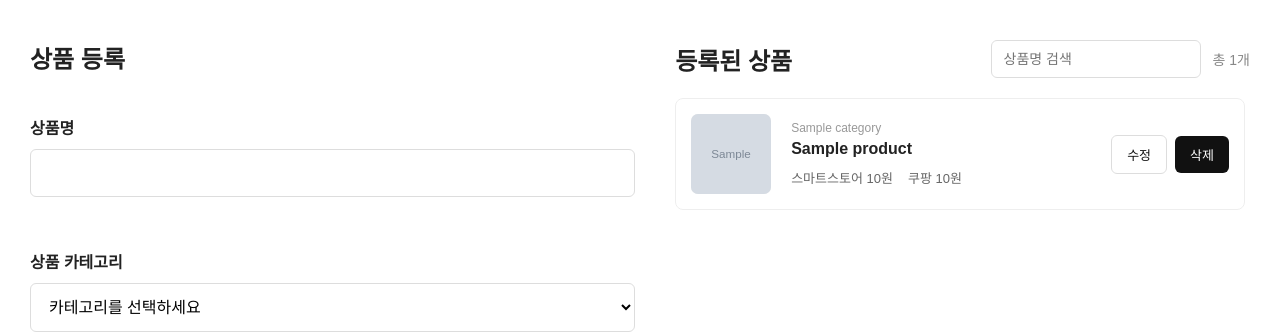
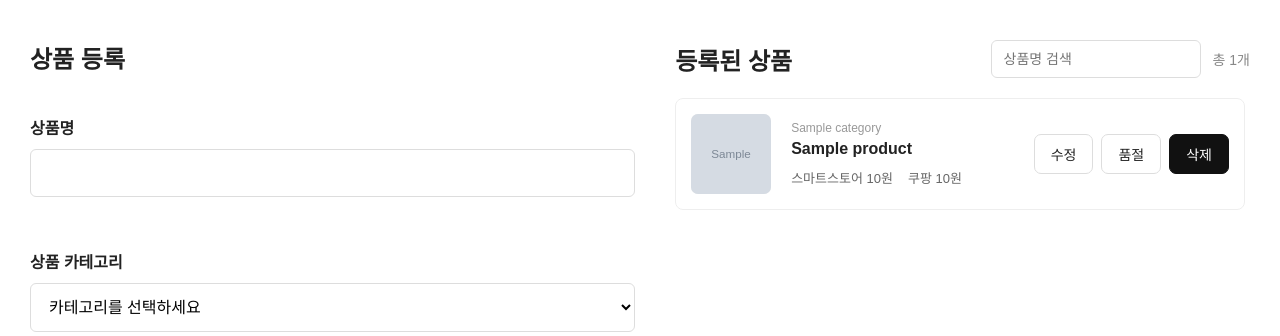
Before and after one commit to MONO1215/MONO, a Python web app: template templates/admin.html in a window 1280 px wide. Shown: the part 71-407 px from the top of the page. Run offline with Jinja, Linux system fonts and the light colour scheme; the template is opened without the code that fills it: most values are stand-ins (such as "Sample title", 1, 10 or a date in 2020); grey boxes marked "Sample" are stand-in pictures.

Commit message:
Add sold out button

```diff
--- a/static/css/style.css
+++ b/static/css/style.css
@@ -1879,3 +1879,219 @@ nav a.active {
 
     background: #f7f7f7;
 }
+
+/* =========================================
+   관리자 상품 버튼
+========================================= */
+
+.admin-product-actions {
+    display: flex;
+    align-items: center;
+    gap: 8px;
+}
+
+.admin-action-form {
+    margin: 0;
+}
+
+
+/* 수정 */
+
+.admin-edit-btn {
+    display: inline-flex;
+    align-items: center;
+    justify-content: center;
+
+    height: 40px;
+    padding: 0 16px;
+
+    border: 1px solid #dddddd;
+    border-radius: 7px;
+
+    background: #ffffff;
+    color: #222222;
+
+    font-size: 14px;
+    text-decoration: none;
+
+    cursor: pointer;
+}
+
+
+/* 품절 */
+
+.admin-soldout-btn {
+    height: 40px;
+    padding: 0 16px;
+
+    border: 1px solid #dddddd;
+    border-radius: 7px;
+
+    background: #ffffff;
+    color: #222222;
+
+    font-size: 14px;
+
+    cursor: pointer;
+}
+
+.admin-soldout-btn:hover {
+    background: #f5f5f5;
+}
+
+
+/* 판매재개 상태 */
+
+.admin-soldout-btn.active {
+    background: #eeeeee;
+    color: #222222;
+}
+
+
+/* 삭제 */
+
+.admin-delete-btn {
+    height: 40px;
+    padding: 0 16px;
+
+    border: none;
+    border-radius: 7px;
+
+    background: #111111;
+    color: #ffffff;
+
+    font-size: 14px;
+
+    cursor: pointer;
+}
+
+/* =========================================
+   관리자 상품 액션 버튼
+========================================= */
+
+.admin-product-actions {
+    display: flex;
+    align-items: center;
+    justify-content: flex-end;
+    gap: 8px;
+    flex-shrink: 0;
+}
+
+.admin-action-form {
+    display: inline-block;
+    margin: 0;
+}
+
+.admin-edit-btn,
+.admin-soldout-btn,
+.admin-delete-btn {
+    height: 40px;
+    padding: 0 16px;
+    border-radius: 7px;
+    font-size: 14px;
+    cursor: pointer;
+    box-sizing: border-box;
+}
+
+.admin-edit-btn {
+    display: inline-flex;
+    align-items: center;
+    justify-content: center;
+
+    border: 1px solid #dddddd;
+    background: #ffffff;
+    color: #222222;
+
+    text-decoration: none;
+}
+
+.admin-soldout-btn {
+    border: 1px solid #dddddd;
+    background: #ffffff;
+    color: #222222;
+}
+
+.admin-soldout-btn:hover {
+    background: #f5f5f5;
+}
+
+.admin-soldout-btn.active {
+    border-color: #111111;
+    background: #eeeeee;
+    color: #111111;
+}
+
+.admin-delete-btn {
+    border: 1px solid #111111;
+    background: #111111;
+    color: #ffffff;
+}
+
+/* =========================================
+   관리자 상품 관리 버튼
+========================================= */
+
+.admin-product-actions {
+    display: flex;
+    align-items: center;
+    gap: 8px;
+    flex-shrink: 0;
+}
+
+.admin-action-form {
+    display: inline-flex;
+    margin: 0;
+}
+
+.admin-edit-btn,
+.admin-soldout-btn,
+.admin-delete-btn {
+    height: 40px;
+    padding: 0 16px;
+
+    border-radius: 7px;
+
+    font-size: 14px;
+    font-weight: 500;
+
+    box-sizing: border-box;
+    cursor: pointer;
+}
+
+.admin-edit-btn {
+    display: inline-flex;
+    align-items: center;
+    justify-content: center;
+
+    border: 1px solid #dddddd;
+
+    background: #ffffff;
+    color: #222222;
+
+    text-decoration: none;
+}
+
+.admin-soldout-btn {
+    border: 1px solid #dddddd;
+
+    background: #ffffff;
+    color: #222222;
+}
+
+.admin-soldout-btn:hover {
+    background: #f5f5f5;
+}
+
+.admin-soldout-btn.active {
+    border: 1px solid #111111;
+
+    background: #eeeeee;
+    color: #111111;
+}
+
+.admin-delete-btn {
+    border: 1px solid #111111;
+
+    background: #111111;
+    color: #ffffff;
+}
--- a/templates/admin.html
+++ b/templates/admin.html
@@ -531,44 +531,74 @@
 
 
 
-                        <!-- 수정 / 삭제 -->
+                        <!-- 수정 / 품절 / 삭제 -->
 
 <div class="admin-product-actions">
 
-
+    <!-- 수정 -->
     <a
         href="{{ url_for(
             'edit_product',
             product_id=product['id']
         ) }}"
-                                class="admin-edit-button"
+        class="admin-edit-btn"
     >
         수정
     </a>
 
 
+    <!-- 품절 / 판매재개 -->
     <form
+        action="{{ url_for(
+            'toggle_sold_out',
+            product_id=product['id']
+        ) }}"
         method="POST"
+        class="admin-action-form"
+    >
+
+        {% if product["is_sold_out"] %}
+
+        <button
+            type="submit"
+            class="admin-soldout-btn active"
+        >
+            판매재개
+        </button>
+
+        {% else %}
+
+        <button
+            type="submit"
+            class="admin-soldout-btn"
+        >
+            품절
+        </button>
+
+        {% endif %}
+
+    </form>
+
+
+    <!-- 삭제 -->
+    <form
         action="{{ url_for(
             'delete_product',
             product_id=product['id']
         ) }}"
-                                onsubmit="
-                                    return confirm(
-                                        '정말 이 상품을 삭제하시겠습니까?'
-                                    );
-                                "
+        method="POST"
+        class="admin-action-form"
+        onsubmit="return confirm('정말 삭제하시겠습니까?');"
     >
 
         <button
             type="submit"
-                                    class="admin-delete-button"
+            class="admin-delete-btn"
         >
             삭제
         </button>
 
     </form>
-
 
 </div>
 
```
Also changed, not shown: app.py (+131 -56 lines). Lines whose indentation alone changed are shown as unchanged.
